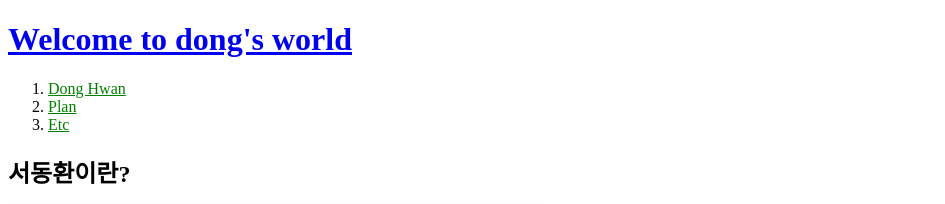
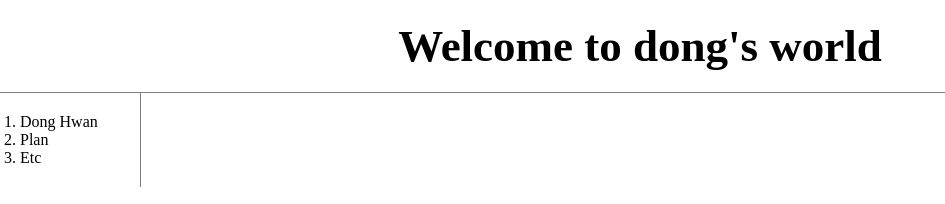
Before and after one commit to 0301sdh/my-first-web-site, a plain HTML site: page 1.html in a window 1280 px wide. Shown: the top 204 px of the page, without its empty margins (0-945 px from the left). Drawn offline with Linux system fonts and the light colour scheme; a script that the page names is missing.

Commit message:
css 기본 작업

```diff
--- a/1.html
+++ b/1.html
@@ -3,14 +3,43 @@
 <head>
     <title>WEB1 - html</title>
     <meta charset="utf-8">
+    <style>
+        a{
+            color : black;
+            text-decoration: none;
+        }
+        #saw {
+            color : gray;
+        }
+        .active {
+            color : red;
+        }
+        h1{
+            font-size: 45px;
+            text-align: center;
+            border-bottom: 1px solid gray;
+            margin: 0;
+            padding: 20px;
+        }
+
+        .custom-style {
+            border-right: 1px solid gray;
+            width : 100px;
+            margin : 0;
+            padding : 20px;
+        }
+        body{
+            margin : 0;
+        }
+    </style>
 </head>
 
 <body>
     <h1><a href = "index.html">Welcome to dong's world </a></h1>
-    <ol>
-        <li><a style="color: green;" href = "1.html">Dong Hwan</a></li>
-        <li><a style="color: green;" href = "2.html">Plan</a></li>
-        <li><a style="color: green;" href = "3.html">Etc</a></li>
+    <ol class = "custom-style">
+        <li><a href = "1.html" class="saw">Dong Hwan</a></li>
+        <li><a href = "2.html" class="saw" id="active">Plan</a></li>
+        <li><a href = "3.html">Etc</a></li>
     </ol>
     <h2>서동환이란?</h2>
     <p>
@@ -30,7 +59,7 @@
                 </ul>
             </li>
             <li>프로그래밍 스킬 : HTML / Java / C / python / C++ </li>
-            <li><a href = "https://github.com/0301sdh">dong's github</a></li>
+            <li><a href = "https://github.com/0301sdh" style="text-decoration: underline; color :violet">dong's github</a></li>
 
         </ol>
     </p>
```
Also changed, not shown: 2.html (+34 -5 lines), 3.html (+34 -5 lines), index.html (+33 -4 lines).
